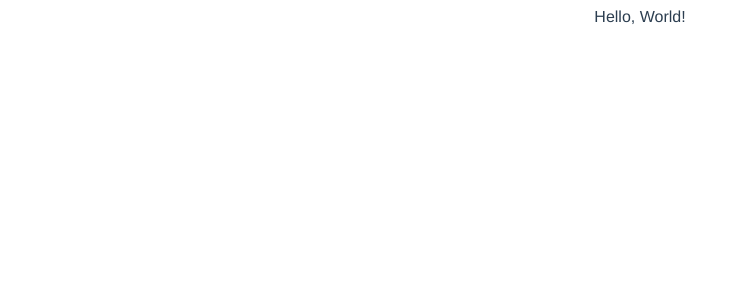
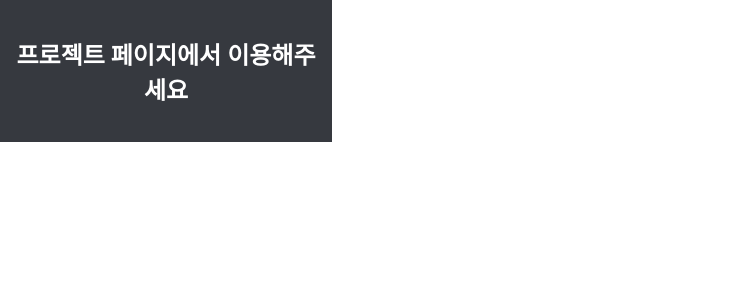
Before and after one commit to minibox24/scratch-cloud-tool, a Vue app: page / in a window 1280 px wide. Shown: the top 300 px of the page, without its empty margins (0-748 px from the left). Built offline with nearby package versions, Linux system fonts and the light colour scheme.

Commit message:
:sparkles: 기본 페이지 구조

```diff
--- a/src/App.vue
+++ b/src/App.vue
@@ -1,15 +1,38 @@
 <template>
   <div id="app">
-    <span>Hello, World!</span>
+    <NotHere v-if="!isProjectPage"/>
+    <Connect v-else-if="!isConnect"/>
+    <Dash v-else/>
   </div>
 </template>
 
+<script>
+import Connect from '../src/components/Connect'
+import NotHere from '../src/components/NotHere'
+import Dash from '../src/components/Dash'
+
+export default {
+  data () {
+    return {
+      isProjectPage: false,
+      isConnect: false
+    }
+  },
+  components: { Connect, NotHere, Dash }
+}
+</script>
+
 <style>
+body {
+  margin: 0;
+}
+
 #app {
-  font-family: Avenir, Helvetica, Arial, sans-serif;
-  -webkit-font-smoothing: antialiased;
-  -moz-osx-font-smoothing: grayscale;
-  text-align: center;
-  color: #2c3e50;
+  padding: 1rem;
+  width: 300px;
+  display: flex;
+  flex-direction: column;
+  background-color: #36393F;
+  color: white;
 }
 </style>
--- /dev/null
+++ b/src/components/Connect.vue
@@ -0,0 +1,9 @@
+<template>
+  <h2>Main Page</h2>
+</template>
+
+<style scoped>
+h2 {
+  text-align: center;
+}
+</style>
--- /dev/null
+++ b/src/components/Dash.vue
@@ -0,0 +1,9 @@
+<template>
+  <h2>Dashboard</h2>
+</template>
+
+<style scoped>
+h2 {
+  text-align: center;
+}
+</style>
--- /dev/null
+++ b/src/components/NotHere.vue
@@ -0,0 +1,9 @@
+<template>
+  <h2>프로젝트 페이지에서 이용해주세요</h2>
+</template>
+
+<style scoped>
+h2 {
+  text-align: center;
+}
+</style>
```
